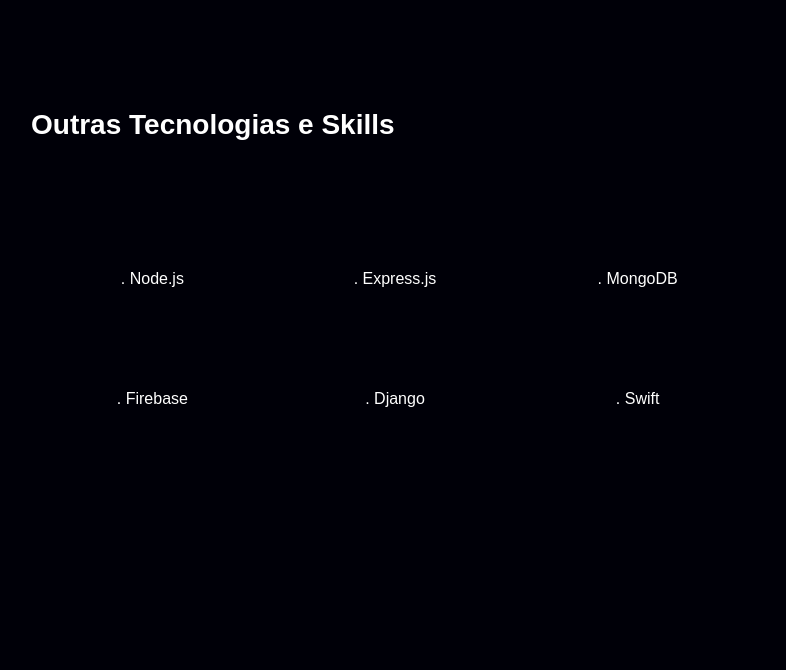
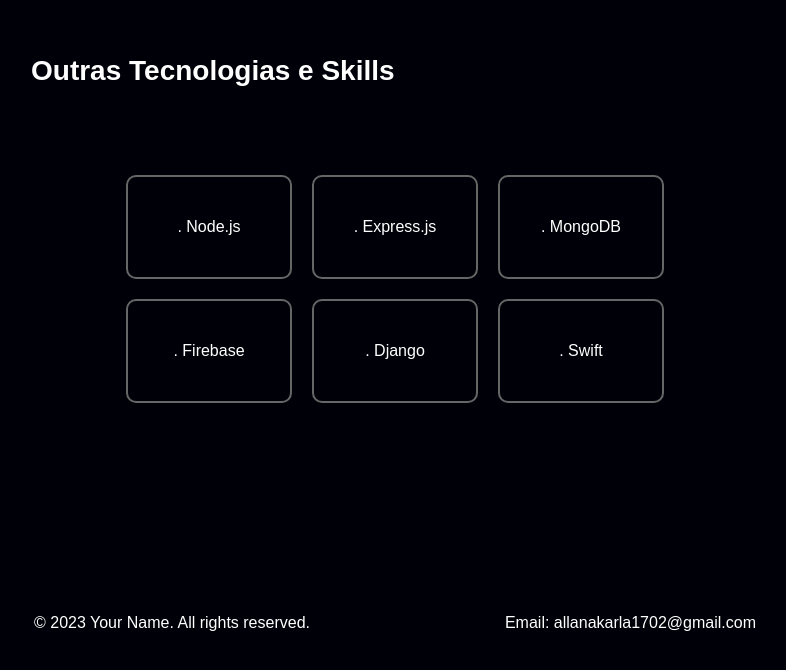
Before and after one commit to lana2-2karla/lana2-2karla.github.io, a React (Create React App) app in the folder portifolio/: page / in a window 1280 px wide. Shown: the part 3930-4600 px from the top of the page, without its empty margins (245-1031 px from the left). Built offline with nearby package versions, Linux system fonts and the light colour scheme.

Commit message:
:lipstick: refactor: general css

```diff
--- a/portifolio/src/components/Footer.css
+++ b/portifolio/src/components/Footer.css
@@ -1,5 +1,5 @@
 .footer {
-    margin-top: 29%;
+    margin-top: 20%;
     padding: 3%;
     text-align: center;
   }
--- a/portifolio/src/components/OtherSkills.css
+++ b/portifolio/src/components/OtherSkills.css
@@ -1,7 +1,7 @@
 .other-skills {
     padding: 20px;
     text-align: center;
-    padding-top: 32%;
+    padding-top: 30%;
   }
 
   h2 {
@@ -18,11 +18,13 @@
   }
 
   .skills-card {
-    flex-basis: calc(33.33% - 20px); /* 33.33% width for each card and 20px spacing */
+    flex-basis: calc(25% - 20px); /* 25% de largura para cada card e 20px de espaçamento */
     height: 100px;
     display: flex;
     align-items: center;
     justify-content: center;
     margin: 10px;
     font-size: 16px;
+    border: 2px solid #666;
+    border-radius: 10px;
   }
--- a/portifolio/src/components/Projects.css
+++ b/portifolio/src/components/Projects.css
@@ -2,7 +2,7 @@
 
 .projects {
     padding: 20px;
-    margin-top: 20%;
+    margin-top: 15%;
   }
 
   h2 {
```
Also changed, not shown: portifolio/src/components/AboutMe.css (indentation only).
